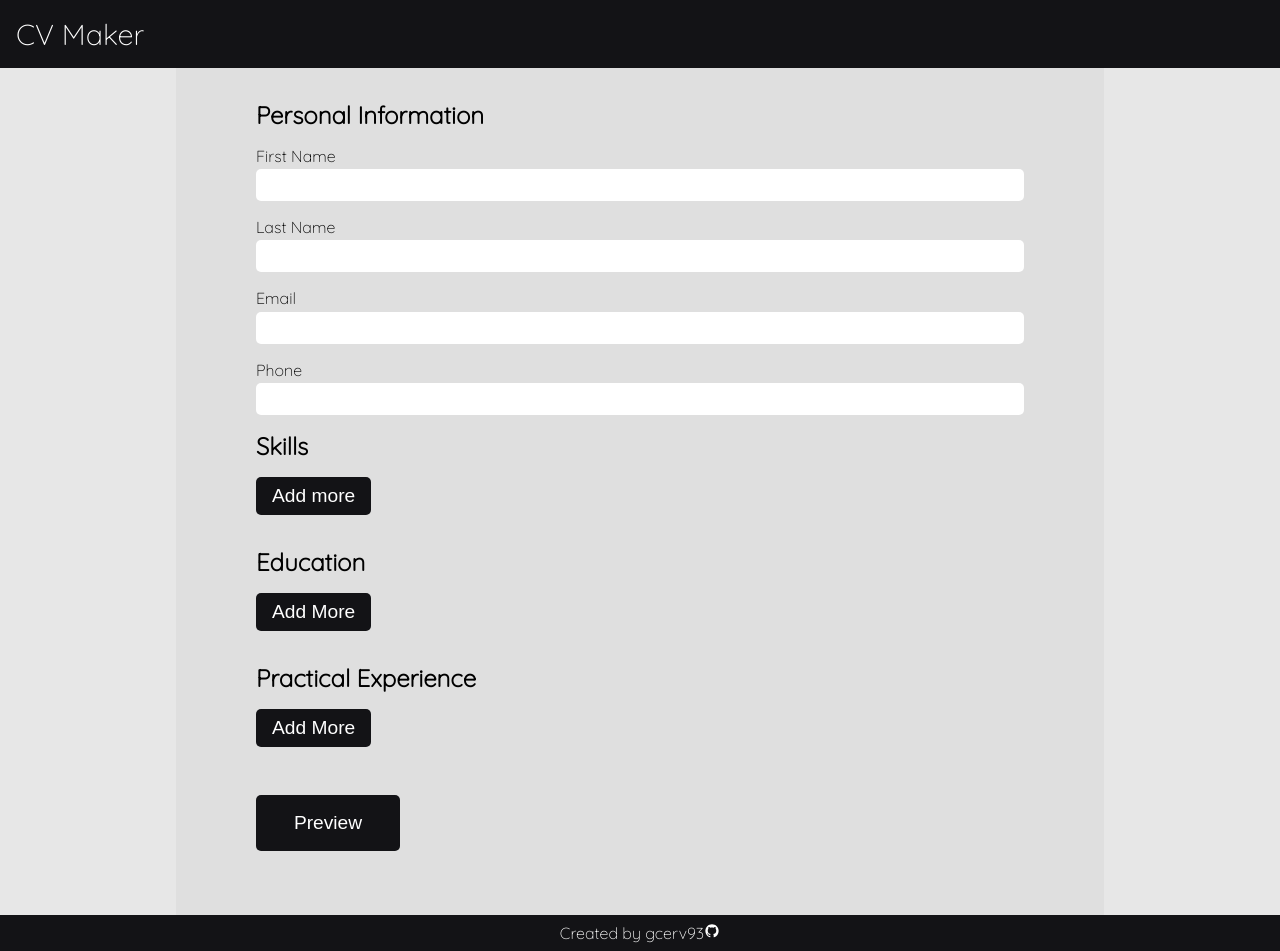
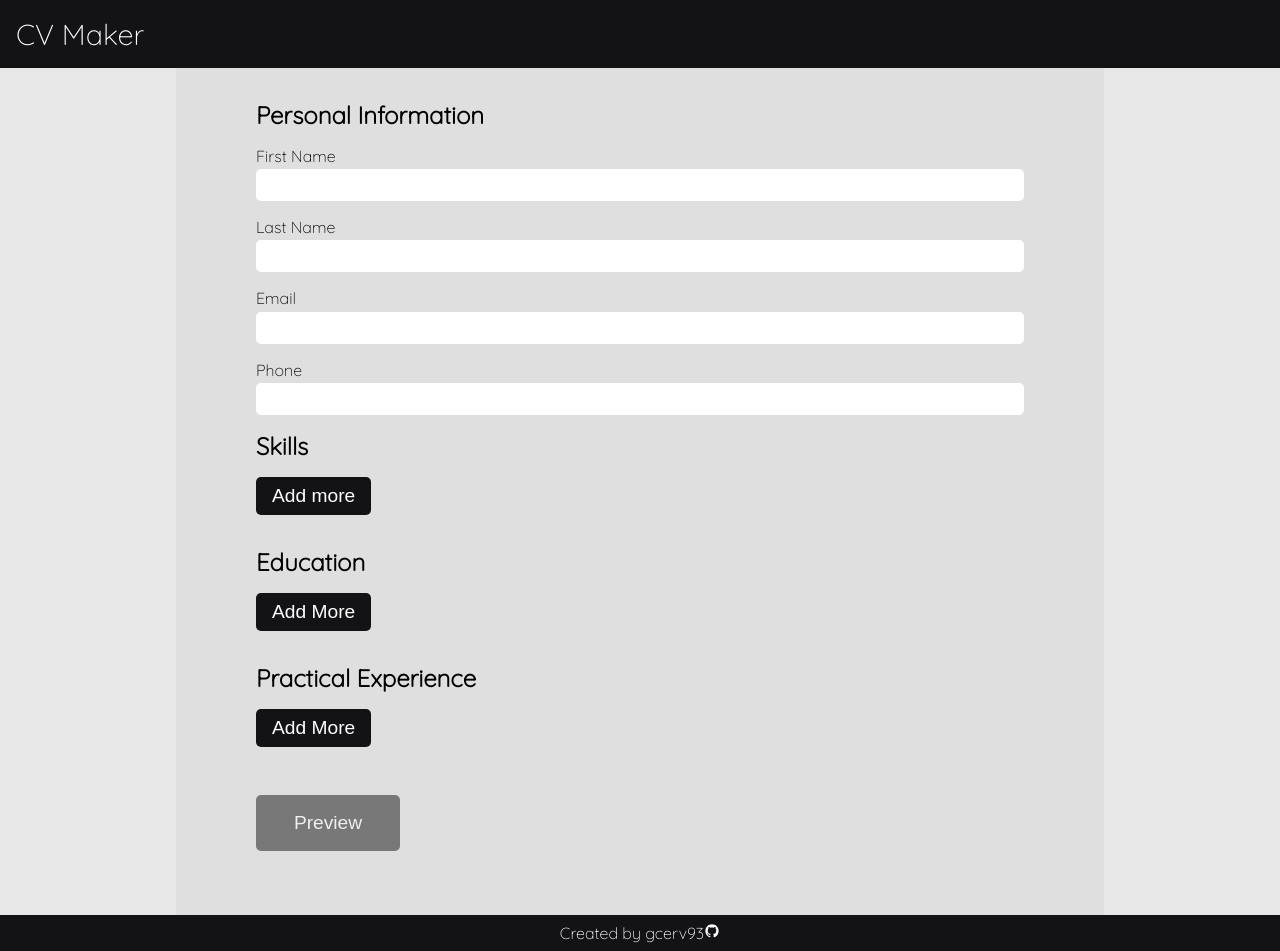
Before and after one commit to gcerv93/cv-project, a React (Create React App) app: page / in a window 1280 px wide. Built offline with nearby package versions, Linux system fonts and the light colour scheme.

Commit message:
Add hook handling disabling of preview button

```diff
--- a/src/components/InfoForm.js
+++ b/src/components/InfoForm.js
@@ -1,8 +1,30 @@
 import Skills from "./Skills";
 import Education from "./Education";
 import Experience from "./Experience";
+import { useState, useEffect } from "react";
 
 const InfoForm = (props) => {
+  const [disabled, setDisabled] = useState(true);
+
+  useEffect(() => {
+    if (
+      props.firstName.text === "" &&
+      props.lastName.text === "" &&
+      props.email.text === "" &&
+      props.phone.text === ""
+    ) {
+      setDisabled(true);
+    } else {
+      setDisabled(false);
+    }
+  }, [
+    disabled,
+    props.firstName.text,
+    props.lastName.text,
+    props.email.text,
+    props.phone.text,
+  ]);
+
   function onChanges(id, e) {
     props.handleInputChanges(id, e);
   }
@@ -79,7 +101,12 @@ const InfoForm = (props) => {
           onRemove={props.handleRemovingInputs}
         />
 
-        <button id="submitBtn" type="submit" onClick={onChangePreview}>
+        <button
+          id="submitBtn"
+          type="submit"
+          onClick={onChangePreview}
+          disabled={disabled}
+        >
           Preview
         </button>
       </form>
--- a/src/styles/main.css
+++ b/src/styles/main.css
@@ -144,3 +144,8 @@ p {
 .removeBtn:hover {
   text-decoration: underline;
 }
+
+#submitBtn[disabled] {
+  opacity: 0.5;
+  cursor: auto;
+}
```
